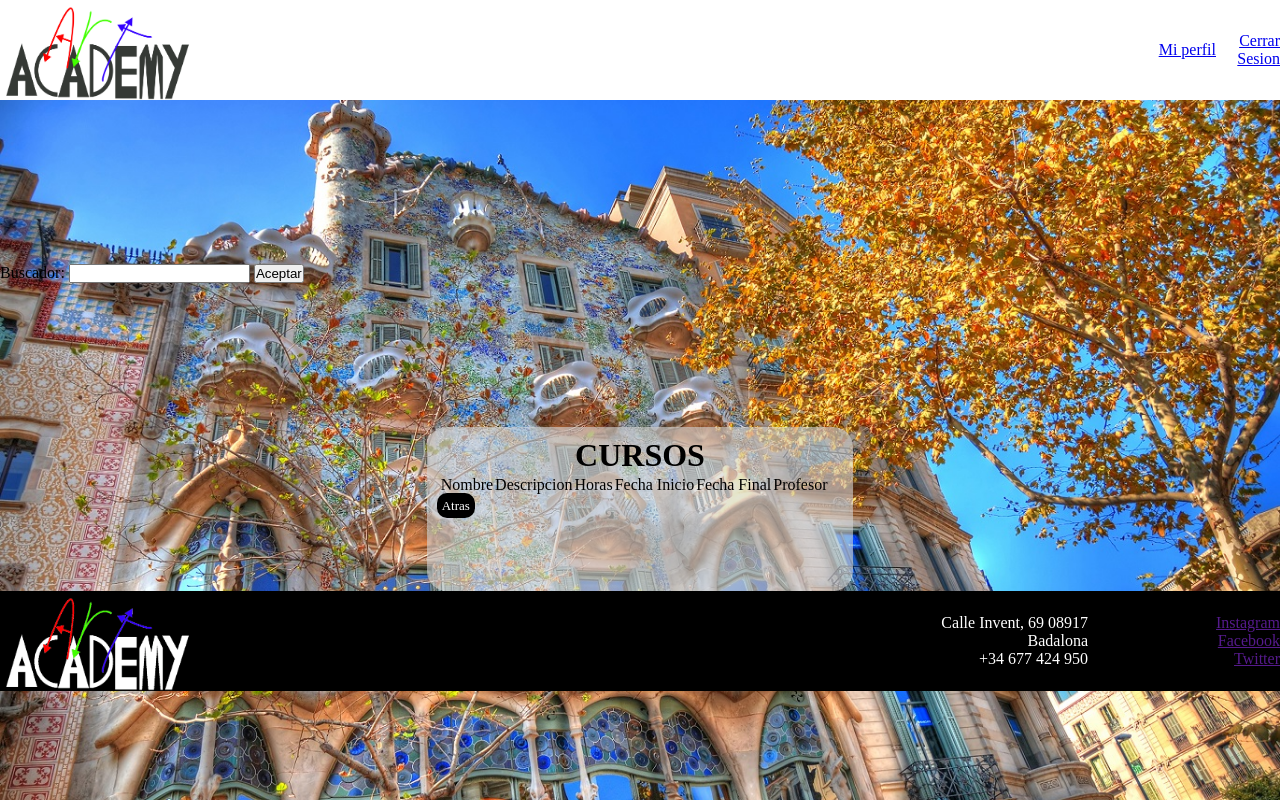
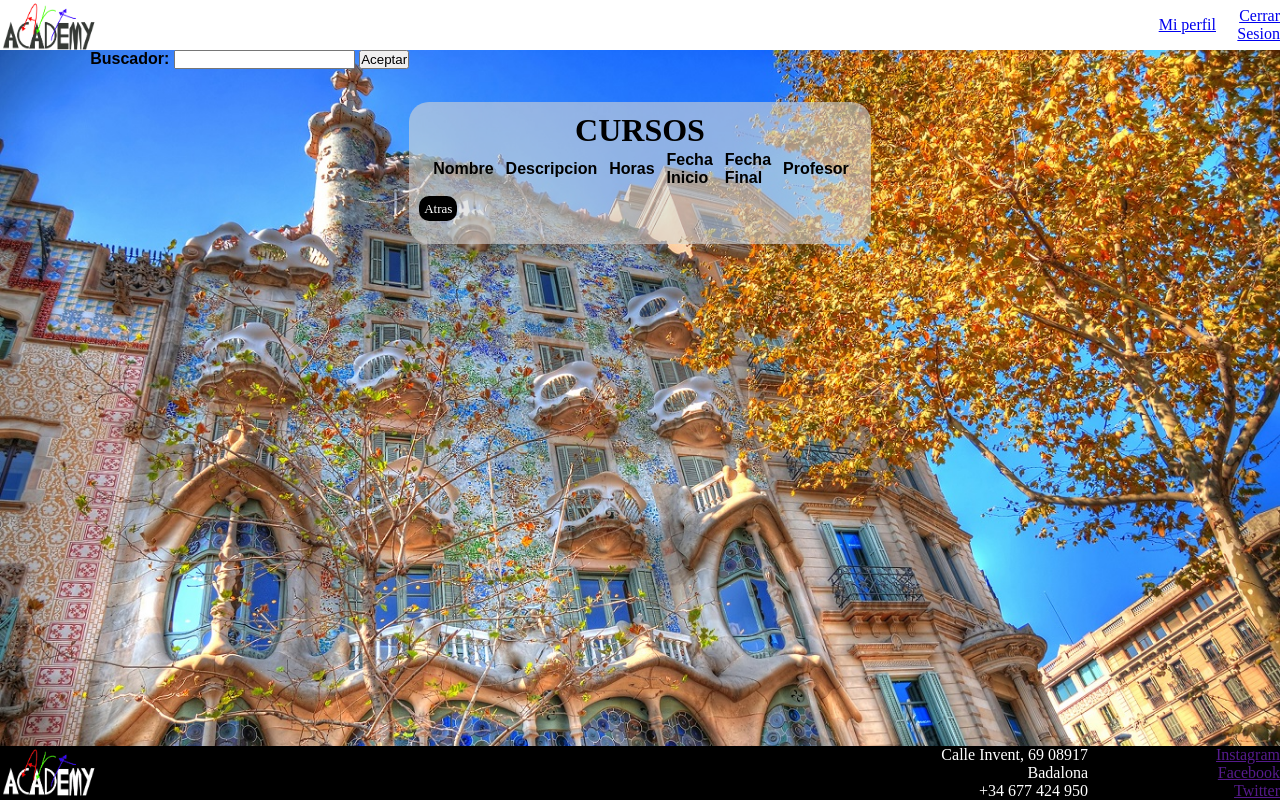
Before and after one commit to ErikFNGit/ArtAcademy, a PHP site: page /listarCursos.php in a window 1280 px wide. Run offline with PHP 8.4, Linux system fonts and the light colour scheme; the visitor is signed in with stand-in values (Sample User, id 1); data that the repository does not hold is empty.

Commit message:
SCSS de tablas implementado

```diff
--- a/Funciones.php
+++ b/Funciones.php
@@ -533,11 +533,7 @@ function listaCursos($conexion, $busqueda, $userType){
         echo "</tr>";
     }
     echo "</table>";
-    if($userType=="admin"){
-        echo "<a class='button' href='controlAdmin.php?id='admin''>Atras</a>";
-    }elseif($userType=="student"){
-        echo "<a class='button' href='inicioAlumno.php?id='student'>Atras</a>";
-    }
+
 }
 
 if(isset($_GET["llamarInsert"])){ insertMatricula(conexion(), $_SESSION["dni"], $_GET["codigo"]); }
--- a/listarCursos.php
+++ b/listarCursos.php
@@ -12,7 +12,7 @@
 <body>
     <header>
         <div>
-            <img src="logoNegro.png" alt="Logo de la academia con la letra en negro" width="200px" height="100px">
+            <img src="logoNegro.png" alt="Logo de la academia con la letra en negro" width="100px" height="50px">
         </div>
         <div>
             <a href="index.php"> Mi perfil </a>
@@ -26,11 +26,13 @@
             include("Funciones.php");
             if(isset($_SESSION["userType"])){
         ?>
+        <div class="buscador">
             <form action="listarCursos.php" method="POST">
                 <label for="codigo">Buscador:</label>
                 <input type="text" name="busqueda">
                 <input type="submit" value="Aceptar">
             </form>
+        </div>
         <div class="tabla">
             <h1>CURSOS</h1>
             <?php
@@ -43,11 +45,17 @@
                     echo "<h1>No tienes acceso a esta pagina</h1>";
                     echo "<meta http-equiv='refresh' content ='2; url=index.php'>";
                 }
+
+                if($_SESSION["userType"]=="admin"){
+                    echo "<a class='button' href='controlAdmin.php?id='admin''>Atras</a>";
+                }elseif($_SESSION["userType"]=="student"){
+                    echo "<a class='button' href='inicioAlumno.php?id='student'>Atras</a>";
+                }
             ?>
         </div>
     </div>
     <footer>
-        <img src="logoBlanco.png" alt="Logo de la academia con la letra en blanco" width="200px" height="100px">
+        <img src="logoBlanco.png" alt="Logo de la academia con la letra en blanco" width="100px" height="50px">
         <div>
             Calle Invent, 69 08917 Badalona <br>
             +34 677 424 950 <br>
--- a/mainSCSS.css
+++ b/mainSCSS.css
@@ -18,6 +18,9 @@ header div:nth-child(2), header div:last-child {
 }
 
 footer {
+  position: absolute;
+  bottom: 0;
+  width: 100%;
   display: grid;
   grid-template-columns: 70% 15% 15%;
   background-color: rgb(0, 0, 0);
@@ -35,22 +38,16 @@ footer div:last-child ul {
   list-style-type: none;
 }
 
-body {
-  background-image: url(batllo.jpeg);
-  background-repeat: no-repeat;
-  background-size: cover;
-  background-color: rgba(255, 255, 255, 0);
-}
-
-* {
-  margin: 0%;
-  padding: 0%;
-}
-
 .listado {
   display: grid;
   grid-template-columns: 1fr 1fr 1fr;
-  grid-template-rows: 1fr 1fr 1fr;
+  grid-template-rows: repeat(3, auto);
+}
+.listado .buscador {
+  display: flex;
+  justify-content: flex-end;
+  font-weight: bold;
+  font-family: sans-serif;
 }
 .listado form {
   grid-column-start: 1;
@@ -69,14 +66,29 @@ body {
   grid-column-start: 2;
   grid-column-end: 3;
 }
-.listado .button {
-  grid-column-start: 1;
-  grid-column-end: 2;
-  grid-row-start: 3;
-  grid-row-start: 4;
+.listado .tabla td {
+  padding-right: 10px;
+  padding-bottom: 10px;
+  font-weight: bold;
+  font-family: sans-serif;
+}
+.listado .tabla .indice {
+  font-size: 2em;
 }
 .listado h1 {
   text-align: center;
+}
+
+body {
+  background-image: url(batllo.jpeg);
+  background-repeat: no-repeat;
+  background-size: cover;
+  background-color: rgba(255, 255, 255, 0);
+}
+
+* {
+  margin: 0%;
+  padding: 0%;
 }
 
 .button {
--- a/mainSCSS.scss
+++ b/mainSCSS.scss
@@ -3,6 +3,7 @@
 @import 'scss/bodySCSS.scss';
 @import 'scss/headerSCSS.scss';
 @import 'scss/footerSCSS.scss';
+@import 'scss/listadoSCSS.scss';
 body{
     background-image: url(batllo.jpeg);
     background-repeat: no-repeat;
@@ -17,44 +18,5 @@ body{
     padding: 0%;
 }
 
-.listado{
-    display: grid;
-    grid-template-columns: 1fr 1fr 1fr;
-    grid-template-rows: 1fr 1fr 1fr;
-    form{
-        grid-column-start: 1;
-        grid-column-end: 2;
-        grid-row-start: 1;
-        grid-row-start: 2;
-    }
-    .tabla{
-        grid-column-start: 2;
-        grid-column-end: 3;
-        grid-row-start: 2;
-        grid-row-start: 3;
-        background-color: $grey;
-        border-radius: 20px;
-        padding: 10px;
-        grid-column-start: 2;
-        grid-column-end: 3;
 
-        td{}
-    }
-    .button{
-        grid-column-start: 1;
-        grid-column-end: 2;
-        grid-row-start: 3;
-        grid-row-start: 4;
-    }
-    h1{text-align: center;}
-
-}
-
-.button{
-    padding: 5px;
-    border-radius: 10px;
-    color: white;
-    background-color: black;
-    text-decoration: none;
-    font-size: small;
-}
+.button{ @include button; }
--- a/scss/footerSCSS.css
+++ b/scss/footerSCSS.css
@@ -1,4 +1,7 @@
 footer {
+  position: absolute;
+  bottom: 0;
+  width: 100%;
   display: grid;
   grid-template-columns: 70% 15% 15%;
   background-color: rgb(0, 0, 0);
--- a/scss/footerSCSS.scss
+++ b/scss/footerSCSS.scss
@@ -1,6 +1,9 @@
 @import 'variablesSCSS.scss';
 
 footer{
+    position: absolute;
+    bottom: 0;
+    width: 100%;
     display: grid;
     grid-template-columns: 70% 15% 15%;
     background-color: $color-footer;
--- a/scss/listadoCSS.css
+++ /dev/null
@@ -1 +0,0 @@
-/*# sourceMappingURL=listadoCSS.css.map */
--- /dev/null
+++ b/scss/mixinSCSS.css
@@ -0,0 +1 @@
+/*# sourceMappingURL=mixinSCSS.css.map */
```
Also changed, not shown: scss/listadoCSS.scss (deleted, +0 -43 lines), scss/listadoSCSS.css (added, +40 -0 lines), scss/listadoSCSS.scss (added, +42 -0 lines), scss/mixinSCSS.scss (+8 -0 lines), 5 other files. Lines whose indentation alone changed are shown as unchanged.
